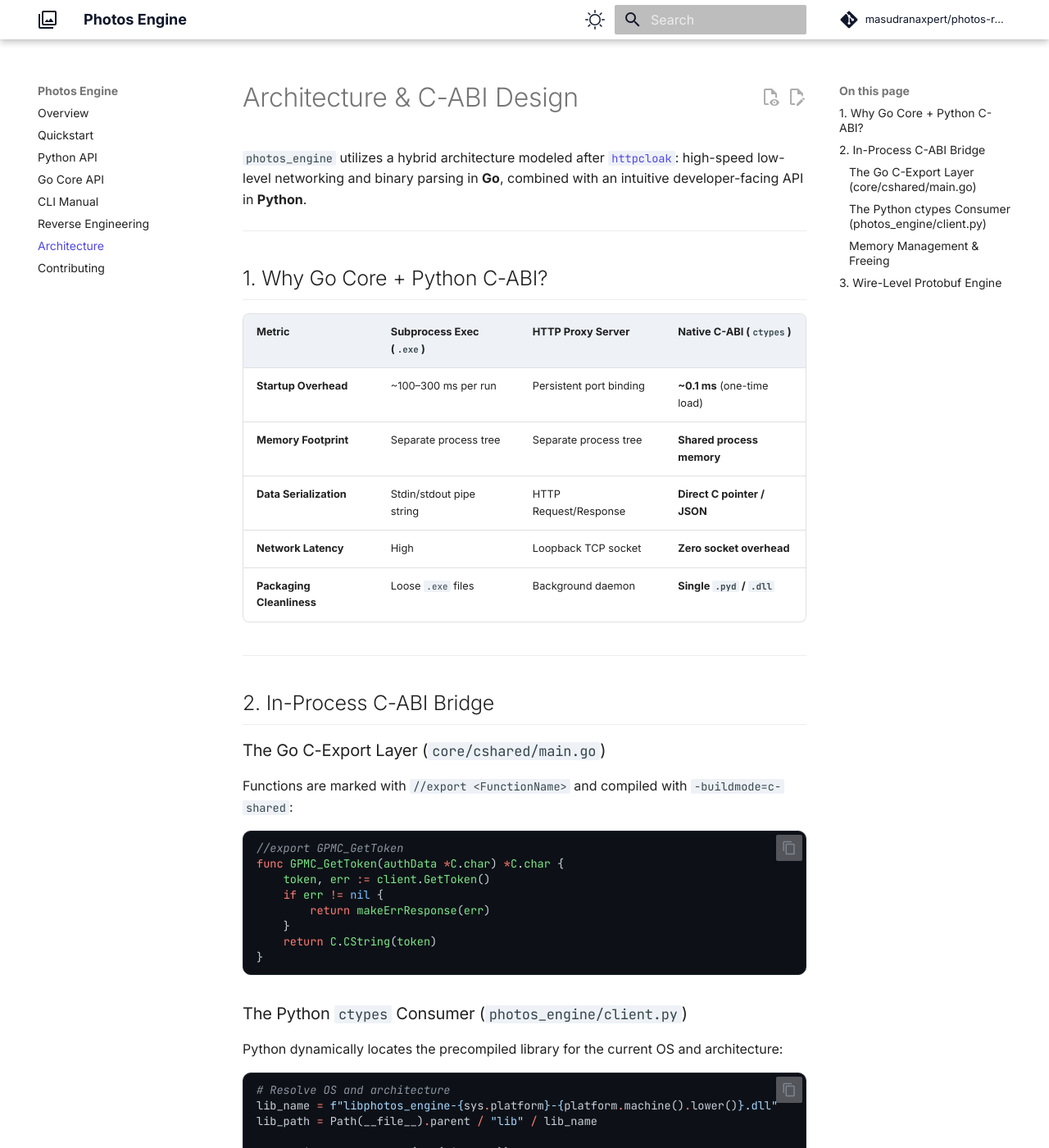
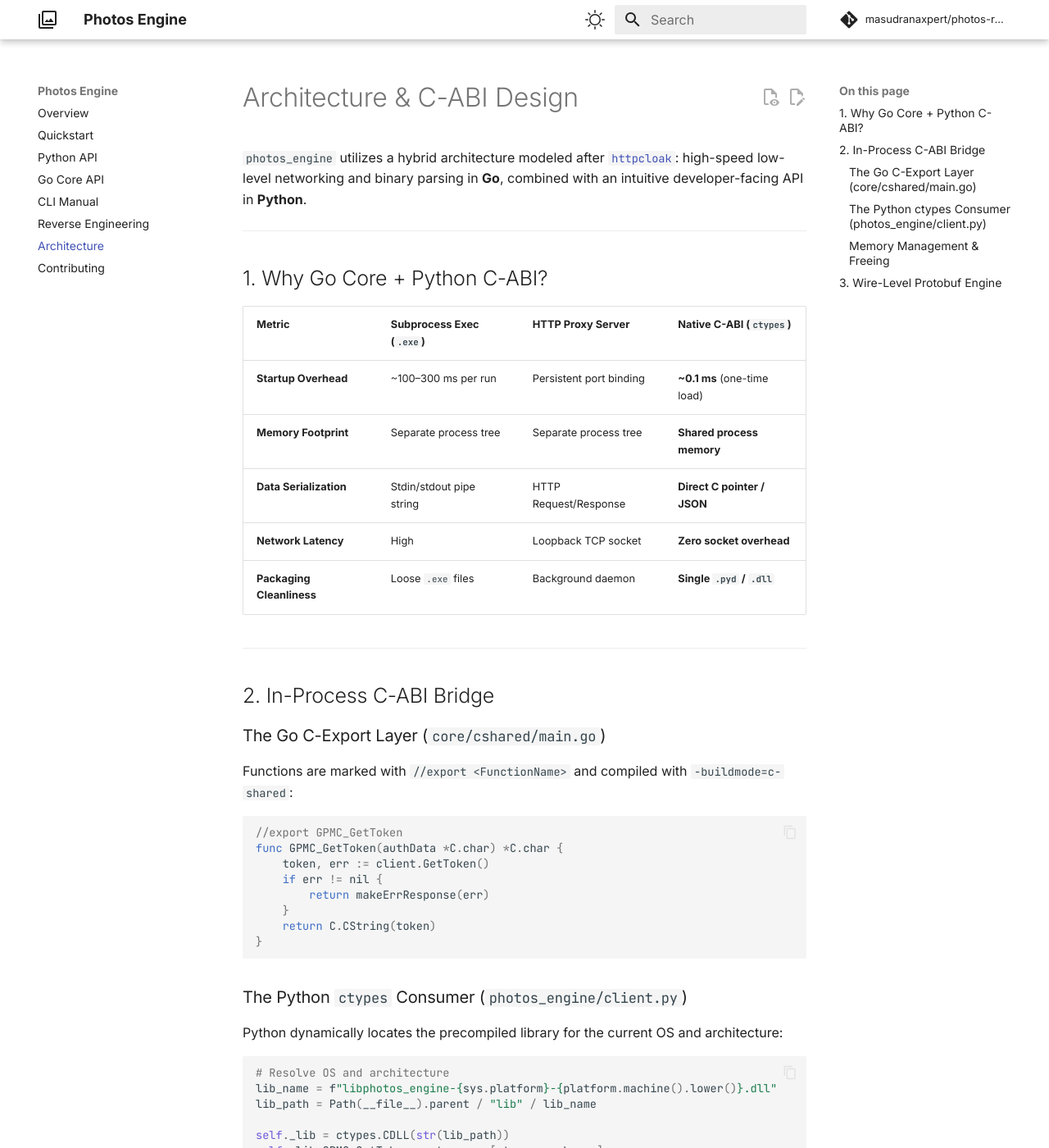
Before and after one commit to masudranaxpert/photos-reverse-engine, an MkDocs documentation site: the page built from docs/architecture.md, in a window 1280 px wide and 1400 px high. Shown: the whole window at 82% size. Built offline with MkDocs 1.6.1 and Material for MkDocs 9.7.7, drawn with Linux system fonts in a browser that asks for light colours; comment, search, counter and statistics services are not loaded.

Commit message:
refactor(docs): remove all custom css and js, restore pure native theme styling

```diff
--- a/docs/javascripts/extra.js
+++ /dev/null
@@ -1,13 +0,0 @@
-// Ctrl+K / Cmd+K focuses the search field (Material opens the results
-// dropdown as soon as you type). The old handler only worked when the
-// field was already visible and did nothing on narrow viewports.
-document.addEventListener("keydown", function (e) {
-  if ((e.ctrlKey || e.metaKey) && !e.altKey && !e.shiftKey && e.key.toLowerCase() === "k") {
-    e.preventDefault();
-    var input = document.querySelector(".md-search__input");
-    if (input) {
-      input.focus();
-      input.select();
-    }
-  }
-});
--- a/docs/stylesheets/extra.css
+++ /dev/null
@@ -1,175 +0,0 @@
-/* Photos Engine docs — theme-native refinements.
-   Strategy: design tokens (CSS variables) + small additive rules only.
-   No !important overrides, no DOM-structure overrides — those are what
-   broke the header search, code-block scroll and paddings on MkDocs
-   Material 9.7.x. Every rule here survives minor theme upgrades. */
-
-/* --- Design tokens (scheme-aware) --- */
-
-[data-md-color-scheme="default"] {
-  --md-primary-fg-color: #ffffff;
-  --md-primary-fg-color--light: #f8fafc;
-  --md-primary-fg-color--dark: #e2e8f0;
-  --md-primary-bg-color: #0f172a;
-  --md-accent-fg-color: #4f46e5;
-  --md-typeset-a-color: #4f46e5;
-  --md-code-bg-color: #eef2f7;
-}
-
-[data-md-color-scheme="slate"] {
-  --md-primary-fg-color: #0f172a;
-  --md-primary-fg-color--light: #1e293b;
-  --md-primary-fg-color--dark: #020617;
-  --md-primary-bg-color: #f8fafc;
-  --md-accent-fg-color: #818cf8;
-  --md-typeset-a-color: #818cf8;
-  --md-default-bg-color: #0b0f19;
-  --md-code-bg-color: #1e293b;
-}
-
-/* --- Code blocks: distinct dark "editor card" in BOTH schemes --- */
-
-.md-typeset pre {
-  background: #0d1117;
-  border: 1px solid #21262d;
-  border-radius: 10px;
-}
-
-.md-typeset pre code,
-.md-typeset .md-code__content {
-  background: transparent;
-  color: #c9d1d9;
-}
-
-/* Copy button on the dark card */
-.md-code__button {
-  color: #7d8590;
-}
-
-.md-code__button:hover,
-.md-code__button:focus-visible {
-  color: #e6edf3;
-}
-
-/* Thin, unobtrusive scrollbars — no chunky OS-style overlay bars */
-.md-typeset .md-code__content {
-  scrollbar-width: thin;
-  scrollbar-color: #30363d transparent;
-}
-
-.md-typeset .md-code__content::-webkit-scrollbar {
-  height: 8px;
-  width: 8px;
-}
-
-.md-typeset .md-code__content::-webkit-scrollbar-thumb {
-  background: #30363d;
-  border-radius: 8px;
-}
-
-.md-typeset .md-code__content::-webkit-scrollbar-thumb:hover {
-  background: #484f58;
-}
-
-.md-typeset .md-code__content::-webkit-scrollbar-track {
-  background: transparent;
-}
-
-/* Neutralize theme token colors on the dark card (the theme emits its
-   own per-scheme palette tuned for light backgrounds); the palette
-   below then wins by document order. */
-.md-typeset .md-code__content span[class] {
-  color: inherit;
-}
-
-/* Syntax palette (GitHub Dark) — scoped to BLOCK code only, so inline
-   code keeps the scheme's own readable token colors. */
-
-.md-typeset .md-code__content span.k,
-.md-typeset .md-code__content span.kn,
-.md-typeset .md-code__content span.kd,
-.md-typeset .md-code__content span.kr,
-.md-typeset .md-code__content span.kv,
-.md-typeset .md-code__content span.o,
-.md-typeset .md-code__content span.ow {
-  color: #ff7b72;
-}
-
-.md-typeset .md-code__content span.kt,
-.md-typeset .md-code__content span.nc,
-.md-typeset .md-code__content span.ne,
-.md-typeset .md-code__content span.nn {
-  color: #ffa657;
-}
-
-.md-typeset .md-code__content span.kc,
-.md-typeset .md-code__content span.nb,
-.md-typeset .md-code__content span.no,
-.md-typeset .md-code__content span.mi,
-.md-typeset .md-code__content span.mf {
-  color: #79c0ff;
-}
-
-.md-typeset .md-code__content span.nf,
-.md-typeset .md-code__content span.nd {
-  color: #d2a8ff;
-}
-
-.md-typeset .md-code__content span.s,
-.md-typeset .md-code__content span.s1,
-.md-typeset .md-code__content span.s2,
-.md-typeset .md-code__content span.sa,
-.md-typeset .md-code__content span.sb,
-.md-typeset .md-code__content span.sc,
-.md-typeset .md-code__content span.sd,
-.md-typeset .md-code__content span.se,
-.md-typeset .md-code__content span.sh,
-.md-typeset .md-code__content span.si {
-  color: #a5d6ff;
-}
-
-.md-typeset .md-code__content span.na,
-.md-typeset .md-code__content span.nt,
-.md-typeset .md-code__content span.nx {
-  color: #7ee787;
-}
-
-.md-typeset .md-code__content span.c1,
-.md-typeset .md-code__content span.ch,
-.md-typeset .md-code__content span.cm,
-.md-typeset .md-code__content span.cp,
-.md-typeset .md-code__content span.cs {
-  color: #8b949e;
-  font-style: italic;
-}
-
-.md-typeset .md-code__content span.hll {
-  background: rgba(187, 128, 9, 0.25);
-}
-
-/* --- Content typography --- */
-
-.md-typeset h2 {
-  border-bottom: 1px solid var(--md-default-fg-color--lightest);
-  padding-bottom: 0.4rem;
-}
-
-/* Sidebar/TOC: active entry always visible (primary colors are
-   surface colors here, so they must never be used as link text) */
-.md-nav__link--active {
-  color: var(--md-accent-fg-color);
-}
-
-/* --- Tables & admonitions: soft corners, keep theme scroll behavior --- */
-
-.md-typeset table:not([class]) {
-  border-radius: 8px;
-}
-
-.md-typeset table:not([class]) th {
-  background: var(--md-code-bg-color);
-}
-
-.md-typeset .admonition {
-  border-radius: 10px;
-}
--- a/mkdocs.yml
+++ b/mkdocs.yml
@@ -18,14 +18,14 @@ theme:
   palette:
     - media: "(prefers-color-scheme: light)"
       scheme: default
-      primary: custom
+      primary: white
       accent: indigo
       toggle:
         icon: octicons/sun-24
         name: Switch to dark mode
     - media: "(prefers-color-scheme: dark)"
       scheme: slate
-      primary: custom
+      primary: slate
       accent: indigo
       toggle:
         icon: octicons/moon-24
@@ -44,12 +44,6 @@ theme:
     - content.code.copy
     - content.action.edit
     - content.action.view
-
-extra_css:
-  - stylesheets/extra.css
-
-extra_javascript:
-  - javascripts/extra.js
 
 markdown_extensions:
   - toc:
```
